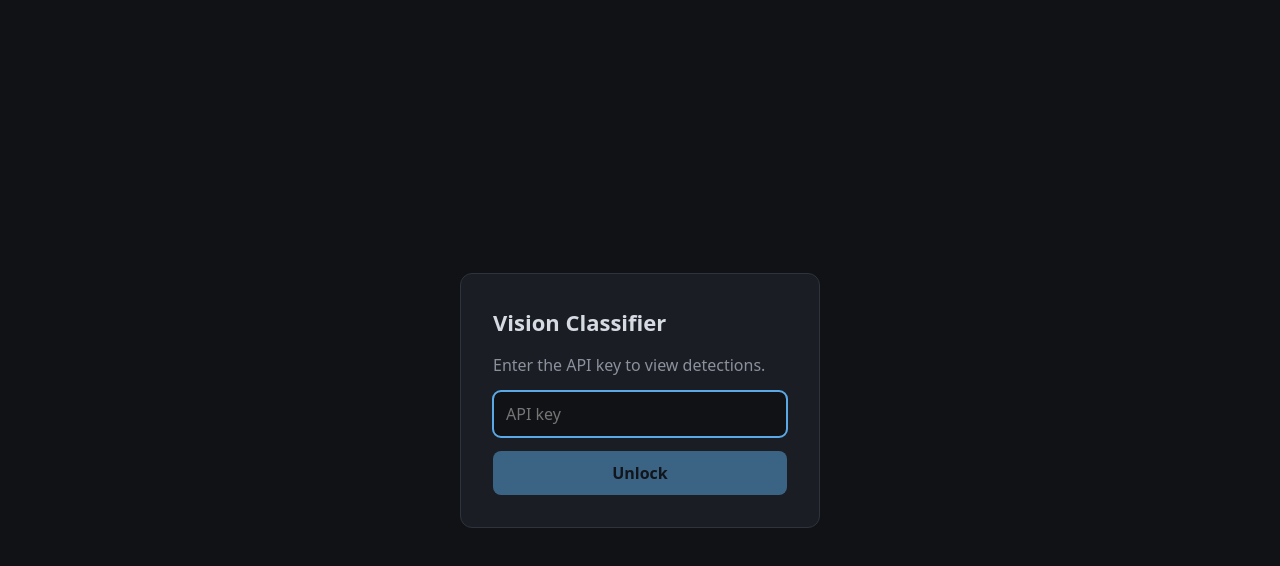
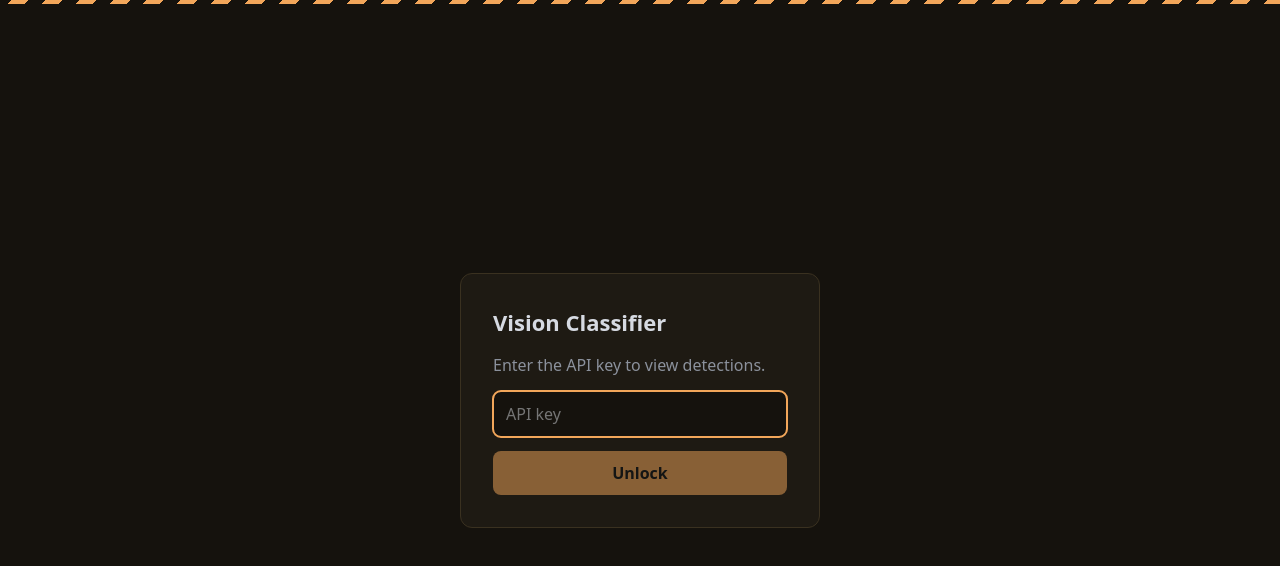
Before and after one commit to EvvvB/edge-ml-vision-classifier, a React (Vite) app in the folder frontend/: page / in a window 1280 px wide. Shown: the top 566 px of the page. Built offline with nearby package versions, Linux system fonts and the light colour scheme.

Commit message:
Give localhost dashboards an amber theme and LOCAL badge

```diff
--- a/frontend/src/App.css
+++ b/frontend/src/App.css
@@ -203,6 +203,19 @@
     position: static;
     width: 100%;
   }
+}
+
+.env-badge {
+  margin-left: 10px;
+  padding: 3px 8px;
+  border-radius: 6px;
+  border: 1px solid var(--accent);
+  color: var(--accent);
+  font-size: 12px;
+  font-weight: 700;
+  letter-spacing: 0.08em;
+  text-transform: uppercase;
+  vertical-align: 3px;
 }
 
 .header-actions {
--- a/frontend/src/Dashboard.jsx
+++ b/frontend/src/Dashboard.jsx
@@ -9,6 +9,7 @@ import {
 import FilterSidebar from './Filters.jsx'
 import TileSimulator from './TileSimulator.jsx'
 import { filtersFromUrl, syncFiltersToUrl } from './filterState.js'
+import { isLocalEnvironment } from './env.js'
 
 const PAGE_SIZE = 24
 const POLL_INTERVAL_MS = 30_000
@@ -95,7 +96,10 @@ export default function Dashboard({ onAuthError, onLock }) {
   return (
     <div className="dashboard">
       <header className="dashboard-header">
-        <h1>Vision Classifier</h1>
+        <h1>
+          Vision Classifier
+          {isLocalEnvironment && <span className="env-badge">local</span>}
+        </h1>
         <div className="header-actions">
           <CaptureButton
             deviceId={
--- /dev/null
+++ b/frontend/src/env.js
@@ -0,0 +1,5 @@
+// True when the app is served from a dev machine or the LAN rather than
+// production, so the UI can make the difference unmissable.
+export const isLocalEnvironment = /^(localhost|127\.|192\.168\.|10\.|.*\.local$)/.test(
+  window.location.hostname,
+)
--- a/frontend/src/index.css
+++ b/frontend/src/index.css
@@ -16,6 +16,32 @@
   color: var(--text);
   background: var(--bg);
   -webkit-font-smoothing: antialiased;
+}
+
+/* Local/dev environments swap the accent to amber and warm the surfaces so
+   the two environments can never be mistaken for each other. */
+:root[data-env='local'] {
+  --bg: #15120d;
+  --surface: #1e1a13;
+  --surface-raised: #272217;
+  --border: #3a3120;
+  --accent: #f2a65a;
+}
+
+/* Hazard-striped top edge on every screen, key gate included. */
+:root[data-env='local'] body::before {
+  content: '';
+  position: fixed;
+  top: 0;
+  left: 0;
+  right: 0;
+  height: 4px;
+  z-index: 100;
+  background: repeating-linear-gradient(
+    -45deg,
+    var(--accent) 0 12px,
+    transparent 12px 24px
+  );
 }
 
 * {
--- a/frontend/src/main.jsx
+++ b/frontend/src/main.jsx
@@ -3,6 +3,12 @@ import { createRoot } from 'react-dom/client'
 import { QueryClient, QueryClientProvider } from '@tanstack/react-query'
 import './index.css'
 import App from './App.jsx'
+import { isLocalEnvironment } from './env.js'
+
+if (isLocalEnvironment) {
+  document.documentElement.dataset.env = 'local'
+  document.title = 'Vision Classifier (local)'
+}
 
 const queryClient = new QueryClient({
   defaultOptions: {
```
